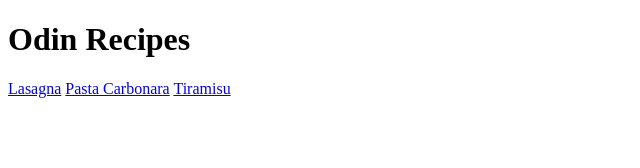
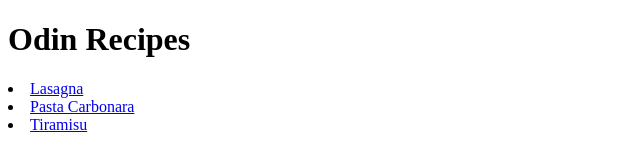
Before and after one commit to chalabietir/odin-recipes, a plain HTML site: page index.html in a window 1280 px wide. Shown: the whole page, without its empty margins (0-640 px from the left). Drawn offline with Linux system fonts and the light colour scheme.

Commit message:
Add recipes to an unordered list

```diff
--- a/index.html
+++ b/index.html
@@ -8,8 +8,8 @@
 </head>
 <body>
     <h1>Odin Recipes</h1>
-    <a href="recipes/lasagna.html">Lasagna</a>
-    <a href="recipes/pasta-carbonara.html">Pasta Carbonara</a>
-    <a href="recipes/Tiramisu.html">Tiramisu</a>
+    <li><a href="recipes/lasagna.html">Lasagna</a></li>
+    <li><a href="recipes/pasta-carbonara.html">Pasta Carbonara</a></li>
+    <li><a href="recipes/Tiramisu.html">Tiramisu</a></li>
 </body>
 </html>
```
